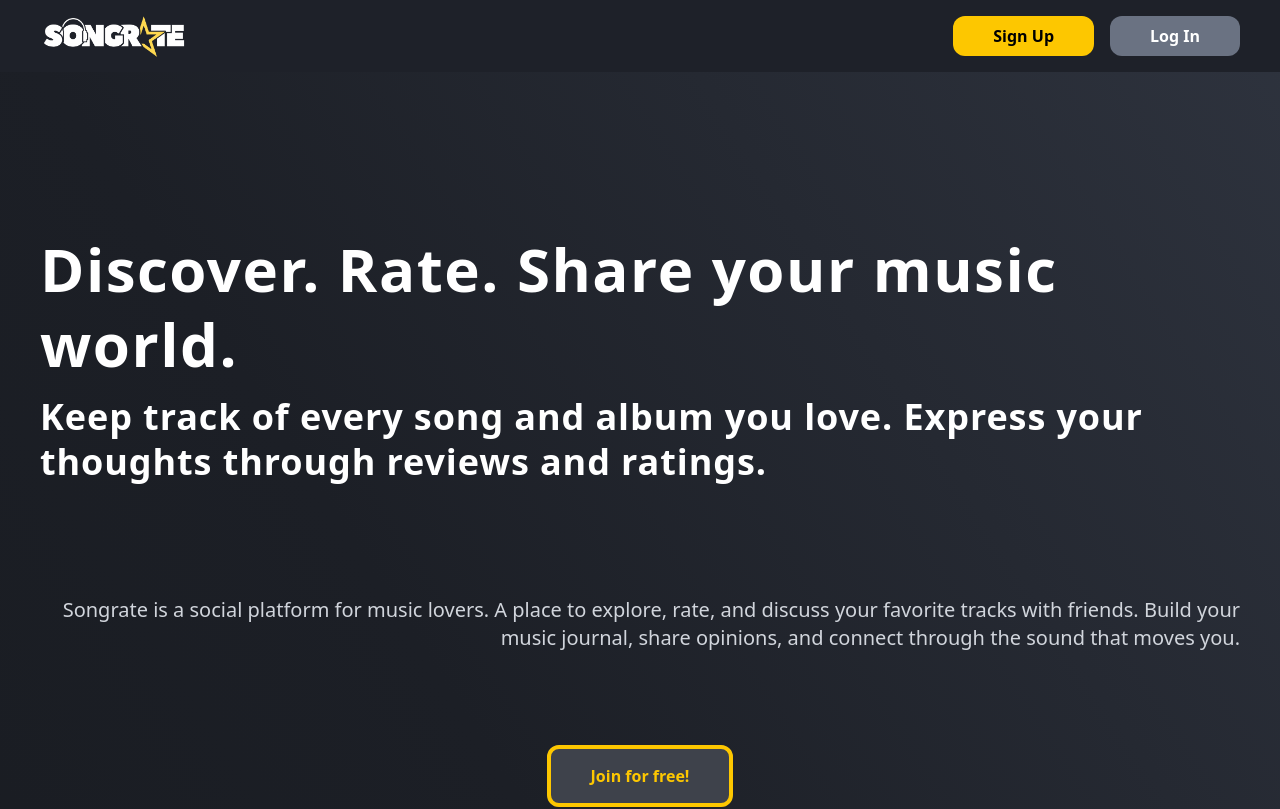
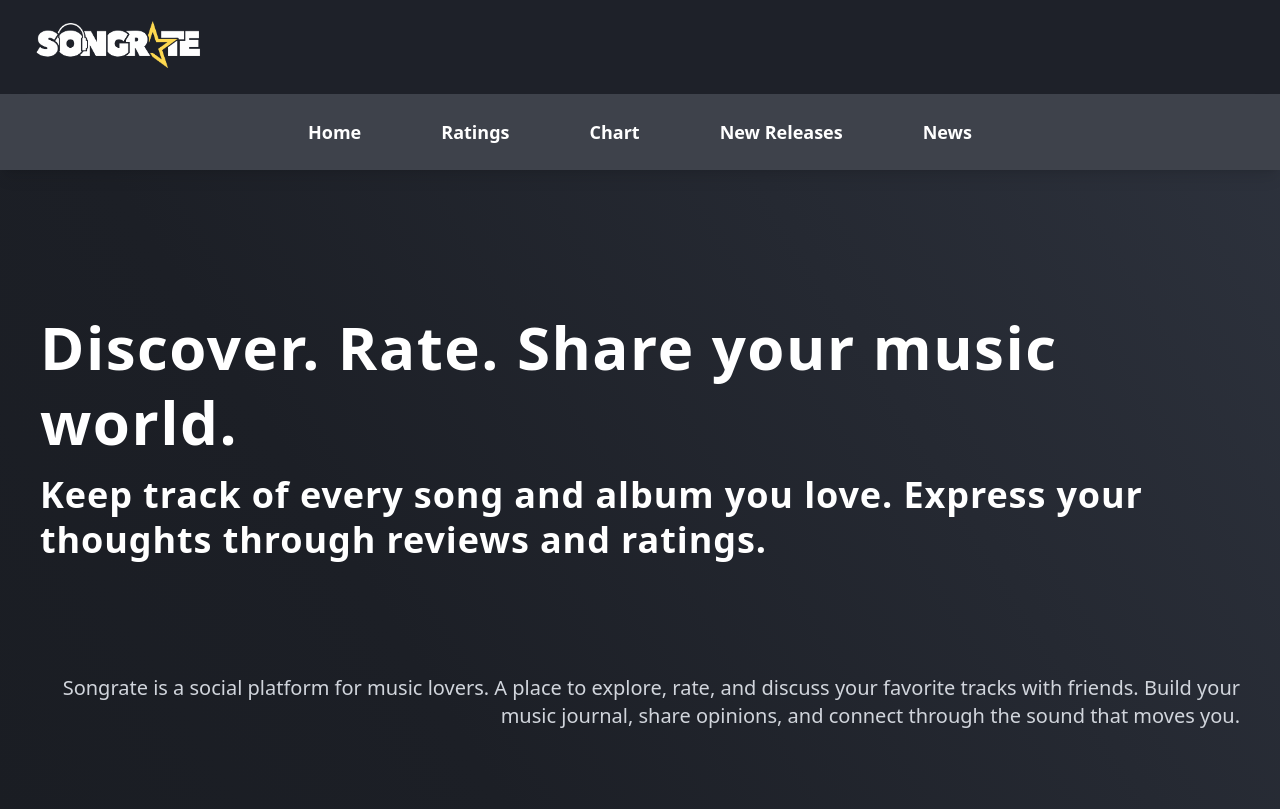
Before and after one commit to OliviaSILITONGA/SongRATE-Frontend, a React (Vite) app in the folder SongRATE/: page / in a window 1280 px wide. Shown: the top 809 px of the page. Built offline with nearby package versions, Linux system fonts and the light colour scheme.

Commit message:
service navbar

```diff
--- a/SongRATE/src/App.css
+++ b/SongRATE/src/App.css
@@ -1,9 +1,9 @@
-#root {
+/* #root {
   max-width: 1280px;
   margin: 0 auto;
   padding: 2rem;
   text-align: center;
-}
+} */
 
 .logo {
   height: 6em;
@@ -11,6 +11,7 @@
   will-change: filter;
   transition: filter 300ms;
 }
+
 .logo:hover {
   filter: drop-shadow(0 0 2em #646cffaa);
 }
--- a/SongRATE/src/components/Navbar.jsx
+++ b/SongRATE/src/components/Navbar.jsx
@@ -1,32 +1,100 @@
+import { useState } from "react";
+import { useNavigate } from "react-router-dom";
+import Logo from "../assets/SongRATE_White.png";
 import { Link } from "react-router-dom";
-import Logo from "../assets/SongRATE_White.png";
 
 export default function Navbar() {
+  const navigate = useNavigate();
+  const [isMenuOpen, setIsMenuOpen] = useState(false);
+
+  const navItems = [
+    { to: "/home", label: "Home" },
+    { to: "/rating", label: "Ratings" },
+    { to: "/chart", label: "Chart" },
+    { to: "/new-releases", label: "New Releases" },
+    { to: "/news", label: "News" },
+  ];
+
   return (
-    <header className="bg-[#1E2129] w-full text-white">
-      {/* // NAVBAR UTAMA */}
-      <nav className="w-full px-10 py-3 flex justify-between items-center">
-        <div className="flex items-center gap-3">
-          <img src={Logo} alt="SongRATE Logo" className="h-12 w-auto" />
+    <>
+      {/* 1. NAVBAR ASLI (Tetap Fixed/Melayang) */}
+      <header className="w-full text-white fixed top-0 left-0 z-50">
+        {/* Navbar Pertama - Logo */}
+        <div className="bg-[#1E2129] shadow-md">
+          <div className="max-w-7xl mx-auto px-4 sm:px-6 lg:px-8 py-4">
+            <button
+              onClick={() => navigate("/")}
+              className="focus:outline-none hover:opacity-80 transition"
+            >
+              <img src={Logo} alt="SongRATE Logo" className="h-12 sm:h-14 w-auto" />
+            </button>
+          </div>
         </div>
 
-        {/* Auth Buttons */}
-        <div className="flex gap-4">
+        {/* Navbar Kedua - Menu Link */}
+        <div className="bg-[#3E424B] shadow-lg">
+          <div className="max-w-7xl mx-auto">
+            {/* Desktop Menu */}
+            <div className="hidden md:flex w-full py-4">
+              <div className="flex justify-center items-center w-full font-bold gap-8 lg:gap-12 text-base lg:text-lg">
+                {navItems.map((item) => (
                   <Link
-            to="/signup"
-            className="px-10 py-2 font-bold bg-yellow-400 text-black font-semibold rounded-xl hover:bg-yellow-500"
+                    key={item.to}
+                    to={item.to}
+                    className="hover:text-yellow-300 duration-200 px-4 py-2 relative group"
                   >
-            Sign Up
+                    {item.label}
+                    <span className="absolute bottom-0 left-1/2 transform -translate-x-1/2 w-0 h-0.5 bg-yellow-300 transition-all duration-300 group-hover:w-full"></span>
                   </Link>
+                ))}
+              </div>
+            </div>
 
+            {/* Mobile Menu - Hamburger */}
+            <div className="md:hidden flex items-center justify-between px-4 py-3">
+              <button
+                onClick={() => navigate("/")}
+                className="focus:outline-none hover:opacity-80 transition"
+              >
+                <img src={Logo} alt="SongRATE Logo" className="h-8 w-auto" />
+              </button>
+
+              <button
+                onClick={() => setIsMenuOpen(!isMenuOpen)}
+                className="focus:outline-none p-2 rounded-lg hover:bg-[#2A2D35] transition"
+                aria-label="Toggle menu"
+              >
+                <div className="w-6 h-6 relative">
+                  <span className={`absolute left-0 top-1 w-6 h-0.5 bg-white transition-all duration-300 ${isMenuOpen ? 'rotate-45 top-3' : ''}`}></span>
+                  <span className={`absolute left-0 top-3 w-6 h-0.5 bg-white transition-all duration-300 ${isMenuOpen ? 'opacity-0' : ''}`}></span>
+                  <span className={`absolute left-0 top-5 w-6 h-0.5 bg-white transition-all duration-300 ${isMenuOpen ? '-rotate-45 top-3' : ''}`}></span>
+                </div>
+              </button>
+            </div>
+
+            {/* Mobile Menu Dropdown */}
+            <div className={`md:hidden bg-[#2A2D35] transition-all duration-300 ease-in-out overflow-hidden ${isMenuOpen ? 'max-h-96 opacity-100' : 'max-h-0 opacity-0'}`}>
+              <div className="px-4 py-3 space-y-1">
+                {navItems.map((item) => (
                   <Link
-            to="/login"
-            className="px-10 py-2 font-bold bg-gray-500 rounded-xl hover:bg-gray-600"
+                    key={item.to}
+                    to={item.to}
+                    className="block hover:text-yellow-300 duration-200 font-medium text-base py-3 px-4 rounded-lg hover:bg-[#3E424B] transition"
+                    onClick={() => setIsMenuOpen(false)}
                   >
-            Log In
+                    {item.label}
                   </Link>
+                ))}
               </div>
-      </nav>
+            </div>
+          </div>
+        </div>
       </header>
+
+      {/* 2. SPACER (KOTAK KOSONG PENDORONG) */}
+      {/* Ini triknya! Kotak ini tak terlihat tapi tingginya sama dengan navbar */}
+      {/* Tujuannya biar konten halaman lain kedorong ke bawah */}
+      <div className="h-[140px] md:h-[150px] w-full bg-transparent"></div>
+    </>
   );
 }
--- a/SongRATE/src/pages/ChartPage.jsx
+++ b/SongRATE/src/pages/ChartPage.jsx
@@ -238,9 +238,8 @@ export default function ChartPage() {
   };
 
   return (
-    <div className="min-h-screen bg-gradient-to-bl pt-[140px] from-[#2E333E] via-[#1C1F26] to-[#171A1F] text-white">
+    <div className="min-h-screen bg-gradient-to-bl pt-[180px] from-[#2E333E] via-[#1C1F26] to-[#171A1F] text-white">
       <Menu />
-
       {/* Title */}
       <div className="max-w-7xl mx-auto px-4">
         <h2 className="text-5xl text-center font-bold mb-2">Top Charts</h2>
--- a/SongRATE/src/pages/NewReleasesPage.jsx
+++ b/SongRATE/src/pages/NewReleasesPage.jsx
@@ -217,7 +217,7 @@ export default function NewReleasesPage() {
   };
 
   return (
-    <div className="min-h-screen bg-gradient-to-bl pt-[140px] from-[#2E333E] via-[#1C1F26] to-[#171A1F] text-white">
+    <div className="min-h-screen bg-gradient-to-bl pt-[180px] from-[#2E333E] via-[#1C1F26] to-[#171A1F] text-white">
       <Menu />
 
       <div className="max-w-7xl mx-auto px-4">
--- a/SongRATE/src/pages/NewsPage.jsx
+++ b/SongRATE/src/pages/NewsPage.jsx
@@ -62,9 +62,9 @@ export default function NewsPage() {
     fullContent: "Beyoncé has sent shockwaves through the music industry with the announcement of Renaissance World Tour Part II. The additional leg comes after the unprecedented success of her original 56-show tour, which grossed over $580 million and broke attendance records in multiple stadiums worldwide. Part II will include stops in Tokyo, Seoul, Sydney, Melbourne, and several other major cities across Asia and Australia. Insiders suggest the production will be even more elaborate than the first leg, with new costume designs and innovative stage technology. Ticket pre-sales for verified fans begin on February 15, with general sales starting February 22."
   };
 
-  return (
-    <div className="min-h-screen bg-gradient-to-bl pt-[140px] from-[#2E333E] via-[#1C1F26] to-[#171A1F] text-white">
-      <Menu />
+     return (
+       <div className="min-h-screen bg-gradient-to-bl pt-[180px] from-[#2E333E] via-[#1C1F26] to-[#171A1F] text-white">
+         <Menu />
 
       {/* Title */}
       <h2 className="text-5xl text-center font-bold mb-2">News</h2>
```
Lines whose indentation alone changed are shown as unchanged.
